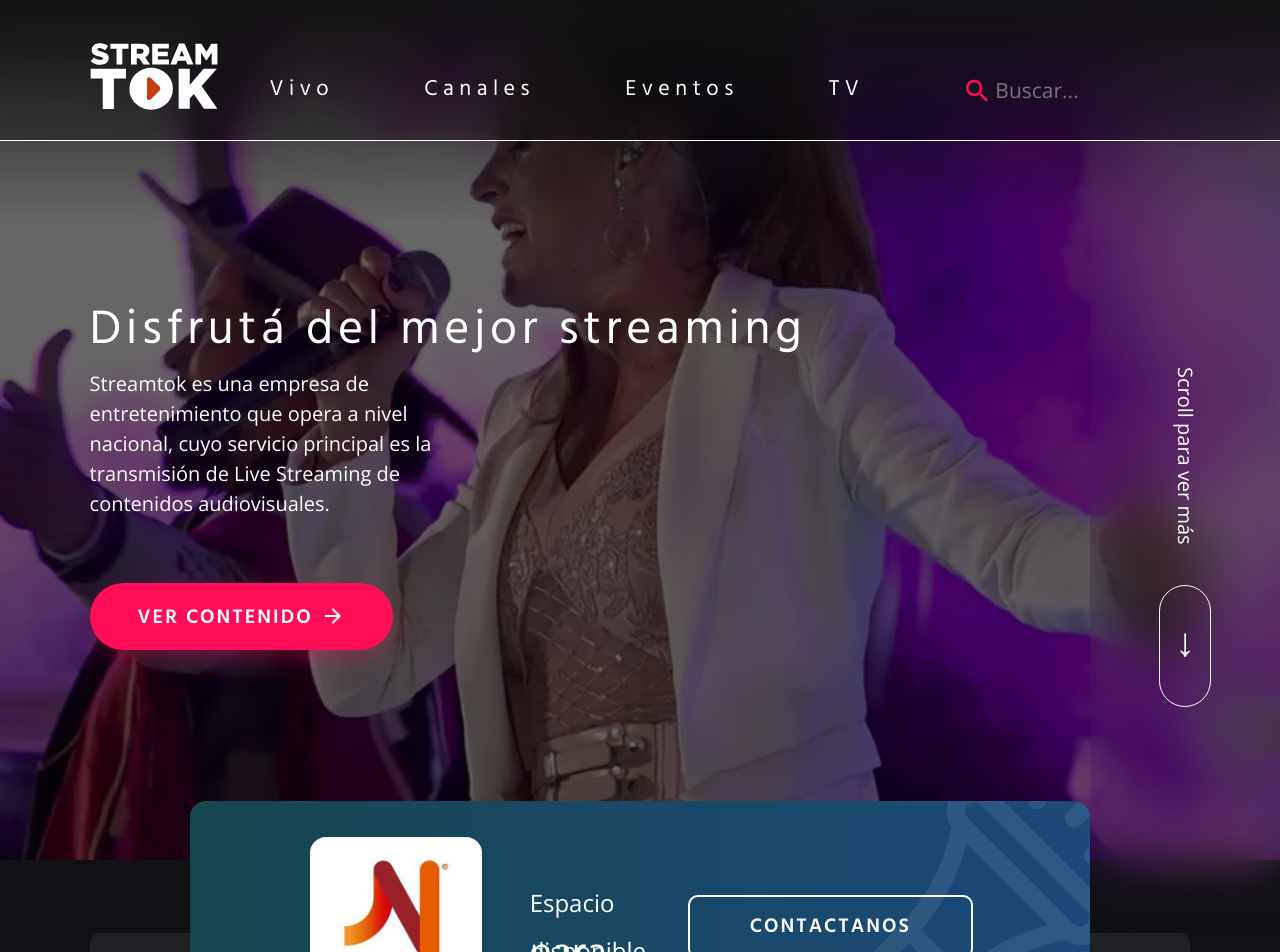
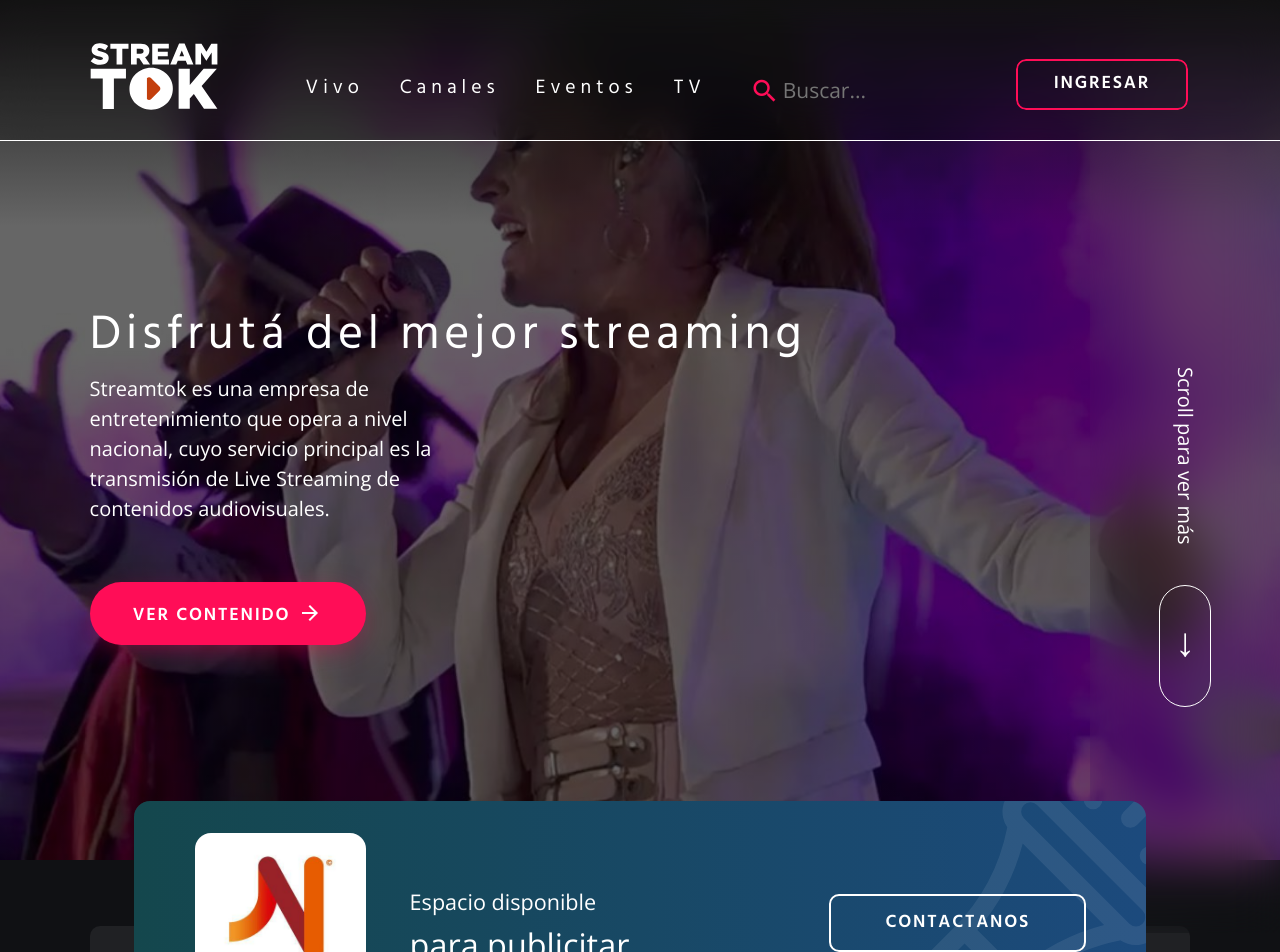
Before and after one commit to marcosvillabasa/streamtok, a React (Create React App) app: page / in a window 1280 px wide. Shown: the top 952 px of the page. Built offline with nearby package versions, Linux system fonts and the light colour scheme.

Commit message:
algunas cosas responsive

```diff
--- a/src/App.css
+++ b/src/App.css
@@ -2,6 +2,28 @@
   margin: 0;
   padding: 0;
   font-family: "Hind", sans-serif;
+}
+
+html {
+  font-size: 62.5%;
+}
+
+@media screen and (max-width: 1280px) {
+  html {
+    font-size: 56.25%;
+  }
+}
+
+@media screen and (max-width: 960px) {
+  html {
+    font-size: 50%;
+  }
+}
+
+@media screen and (max-width: 600px) {
+  html {
+    font-size: 43.75%;
+  }
 }
 
 span.material-icons,
--- a/src/Components/Banner.js
+++ b/src/Components/Banner.js
@@ -5,7 +5,7 @@ import BannerIcon from "../assets/tools-and-utensils.svg"
 
 // TODO: this banner isn't responsive
 const StyledBanner = styled.div`
-  padding: 36px 120px;
+  padding: 3.6rem 6%;
   background-image: linear-gradient(
     to right,
     var(--banner-gradient-color-1),
@@ -17,19 +17,19 @@ const StyledBanner = styled.div`
   color: var(--banner-text-color);
 
   .notice {
-    margin-left: 48px;
+    margin-left: 4.8rem;
     text-align: left;
 
     div:first-child {
-      font-size: 24px;
-      line-height: 48px;
+      font-size: 2.4rem;
+      line-height: 4.8rem;
       font-family: "Open Sans", sans-serif;
-      height: 48px;
+      height: 4.8rem;
     }
     div:last-child {
-      font-size: 36px;
-      line-height: 48px;
-      height: 48px;
+      font-size: 3.6rem;
+      line-height: 4.8rem;
+      height: 4.8rem;
       font-family: "Open Sans", sans-serif;
     }
   }
--- a/src/Components/Buttons.js
+++ b/src/Components/Buttons.js
@@ -7,12 +7,12 @@ export const OutlinedButtonVariant2 = styled.button`
   cursor: pointer;
   border-radius: 10px;
   border: 2px solid ${getColorByProp("color", "white")};
-  font-size: 20px;
+  font-size: 2rem;
   font-weight: 600;
   letter-spacing: 0.1em;
   color: ${getColorByProp("color", "white")};
-  line-height: 32px;
-  padding: 14px 60px;
+  line-height: 3.2rem;
+  padding: 1.4rem 6rem;
   transition: all 0.2s, 0.3s border;
 
   &:hover {
@@ -21,7 +21,7 @@ export const OutlinedButtonVariant2 = styled.button`
   }
 
   &:active {
-    box-shadow: 0px 0px 8px 2px #0006, inset 0px 0px 40px 2px #0004;
+    box-shadow: 0px 0px 0.8rem 2px #0006, inset 0px 0px 4rem 2px #0004;
     border: 2px solid #0004;
   }
 `
@@ -31,12 +31,12 @@ export const OutlinedButton = styled.button`
   cursor: pointer;
   border-radius: 10px;
   border: 2px solid var(--color-primary);
-  font-size: 20px;
+  font-size: 2rem;
   font-weight: 600;
   letter-spacing: 0.1em;
   color: white;
-  line-height: 32px;
-  padding: 10px 40px;
+  line-height: 3.2rem;
+  padding: 1rem 4rem;
   transition: 0.2s all;
 
   &:hover {
@@ -45,27 +45,27 @@ export const OutlinedButton = styled.button`
   }
 
   &:active {
-    box-shadow: 0px 0px 8px 2px #0006, inset 0px 0px 40px 2px #0004;
+    box-shadow: 0px 0px 0.8rem 2px #0006, inset 0px 0px 4rem 2px #0004;
     border: 2px solid #0004;
   }
 `
 
 export const RoundedPrimaryButton = styled.button`
-  margin-top: 64px;
+  margin-top: 6.4rem;
   background: var(--color-primary);
   cursor: pointer;
   border-radius: 200px;
   border: none;
-  font-size: 20px;
-  line-height: 32px;
+  font-size: 2rem;
+  line-height: 3.2rem;
   font-weight: 600;
   letter-spacing: 0.1em;
   color: white;
-  padding: 16px 48px;
+  padding: 1.6rem 4.8rem;
   transition: 0.2s all;
   overflow: hidden;
   position: relative;
-  box-shadow: 0px 8px 32px -8px var(--color-primary-semi);
+  box-shadow: 0px 0.8rem 3.2rem -0.8rem var(--color-primary-semi);
 
   &:hover {
     span {
@@ -97,10 +97,10 @@ export const RoundedPrimaryButton = styled.button`
 
   &:hover {
     background-color: red;
-    box-shadow: 0px 8px 16px 0px var(--color-primary-semi);
+    box-shadow: 0px 0.8rem 1.6rem 0px var(--color-primary-semi);
   }
 
   &:active {
-    box-shadow: 0px 0px 8px 2px #0008, inset 0px 0px 16px 6px #0008;
+    box-shadow: 0px 0px 0.8rem 2px #0008, inset 0px 0px 1.6rem 0.6rem #0008;
   }
 `
--- a/src/Components/HeadingWithFinalDot.js
+++ b/src/Components/HeadingWithFinalDot.js
@@ -2,7 +2,7 @@ import styled from "styled-components"
 
 export const HeadingWithFinalDot = styled.p`
   width: max-content;
-  font-size: 28px;
+  font-size: 2.8rem;
   font-family: "Open Sans", sans-serif;
   line-height: 1.4em;
   letter-spacing: 0.1em;
--- a/src/Components/NavLink.js
+++ b/src/Components/NavLink.js
@@ -5,8 +5,8 @@ export const StyledNavLink = styled.div`
   a {
     cursor: pointer;
     color: white;
-    font-size: ${(props) => (props.fontSize ? props.fontSize : "22px")};
-    line-height: 40px;
+    font-size: ${(props) => (props.fontSize ? props.fontSize : "2.2rem")};
+    line-height: 4rem;
     letter-spacing: 0.25em;
     position: relative;
     display: flex;
--- a/src/Components/NavLinkBottomBorder.js
+++ b/src/Components/NavLinkBottomBorder.js
@@ -6,7 +6,7 @@ export const NavLinkBottomBorder = styled.div`
   will-change: opacity;
   opacity: ${(props) => (props.active ? 1 : 0)};
   height: 5px;
-  width: 140px;
+  width: 14rem;
   background-color: red;
   position: absolute;
   place-self: flex-end;
--- a/src/Components/SearchBox.js
+++ b/src/Components/SearchBox.js
@@ -7,13 +7,13 @@ const StyledSearchBox = styled.div`
   align-items: center;
 
   input {
-    padding: 12px 60px 12px 30px;
+    padding: 1rem 6rem 1rem 3rem;
     border: 1px solid #707070;
     border-radius: 5px;
     background-color: #2e3033;
-    font-size: 21px;
+    font-size: 2.1rem;
     font-family: "Open Sans", sans-serif;
-    width: 536px;
+    min-width: max-content;
     color: white;
   }
   span {
--- a/src/Footer/ContactInformation.js
+++ b/src/Footer/ContactInformation.js
@@ -18,7 +18,7 @@ const StyledContactInformation = styled.section`
       color: inherit;
       text-decoration: none;
       font-style: normal;
-      font-size: 24px;
+      font-size: 2.4rem;
       line-height: 2em;
       font-family: "Open Sans", sans-serif;
     }
--- a/src/Header/Menu.js
+++ b/src/Header/Menu.js
@@ -11,18 +11,18 @@ import { SearchBox2 } from "../Components/SearchBox2"
 
 const HeaderContainer = styled.header`
   height: 80px;
-  padding: 30px var(--body-margin);
+  padding: 30px 0px 30px var(--body-margin);
   display: flex;
   align-items: flex-end;
   position: relative;
   background-color: #0004;
   backdrop-filter: blur(20px);
-  justify-content: space-between;
   border-bottom: 1px solid white;
 
   .header-logo {
     height: 68px;
     width: 180px;
+    margin-right: 4rem;
     overflow: hidden;
     svg {
       transform: translate(25px, 25px) scale(1.3);
@@ -34,7 +34,7 @@ export const Navbar = styled.nav`
   ul {
     display: grid;
     grid-auto-flow: column;
-    column-gap: 90px;
+    column-gap: 4rem;
   }
 `
 
--- a/src/LandingPage/Composition.js
+++ b/src/LandingPage/Composition.js
@@ -43,7 +43,7 @@ const Navbar = styled.nav`
     justify-content: center;
 
     li:first-child {
-      margin-right: 4rem;
+      margin-right: 64px;
     }
 
     li {
--- a/src/LandingPage/LandingPage.js
+++ b/src/LandingPage/LandingPage.js
@@ -10,7 +10,8 @@ const StyledLandingPage = styled.div`
   margin: 0px var(--body-margin);
   .landing-bbcontainer {
     .react-multi-carousel-list {
-      margin: 0 100px;
+      z-index: 1;
+      margin: 0 4%;
     }
   }
 `
--- a/src/Views/Eventos/Header.js
+++ b/src/Views/Eventos/Header.js
@@ -7,14 +7,14 @@ const StyledHeader = styled.header`
   justify-content: space-between;
   flex-flow: row wrap;
   align-items: center;
-  padding: 80px 140px 50px 140px;
+  padding: 8rem 6% 5rem 6%;
   background-color: #191b1e;
-  height: 120px;
+  height: 12rem;
 
   h2 {
     flex: 0 0 100%;
     text-transform: uppercase;
-    font-size: 40px;
+    font-size: 4rem;
     font-weight: 400;
     letter-spacing: 0.1em;
   }
@@ -24,6 +24,17 @@ const StyledHeader = styled.header`
     font-family: "Open Sans", sans-serif;
     letter-spacing: 0.1em;
     color: #747474;
+  }
+
+  & > div {
+    margin-left: 3rem;
+    flex: 1 0 300px;
+    max-width: 600px;
+  }
+
+  /* search box */
+  input {
+    width: 100%;
   }
 `
 
```
